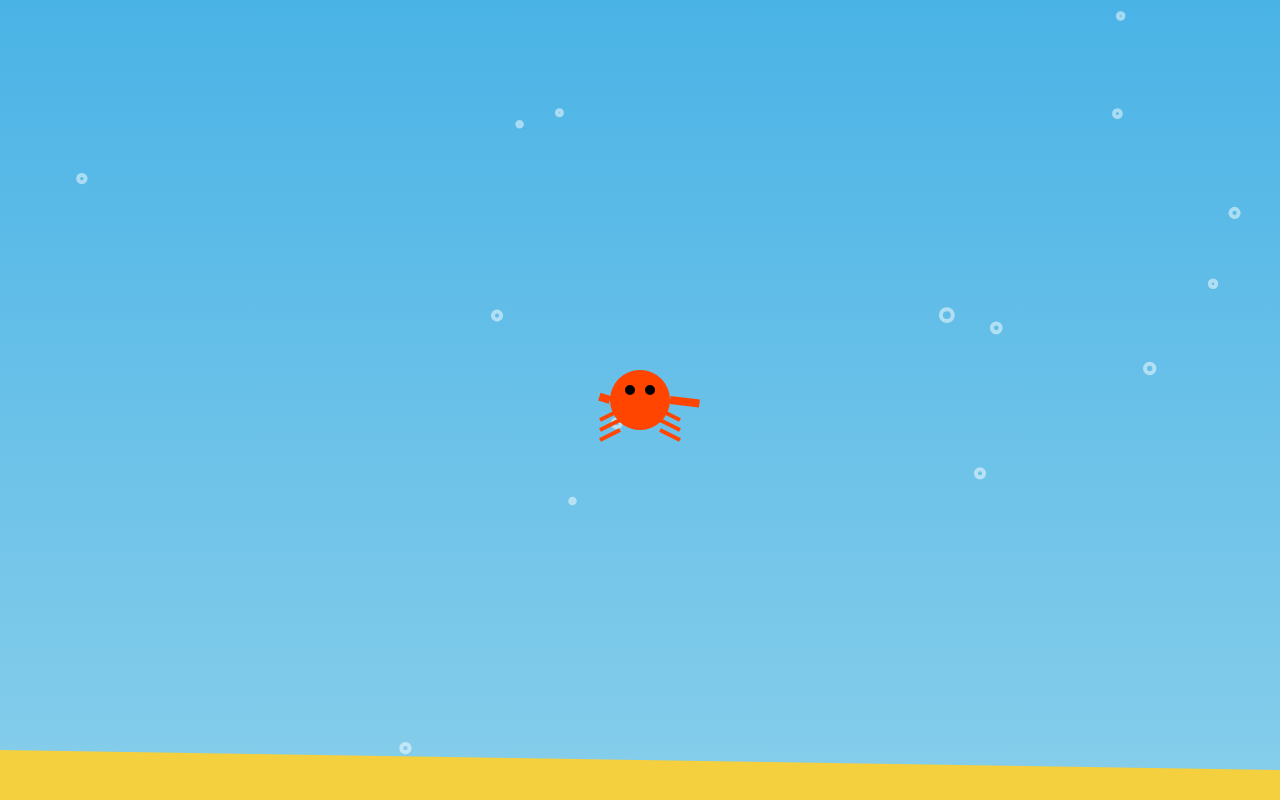
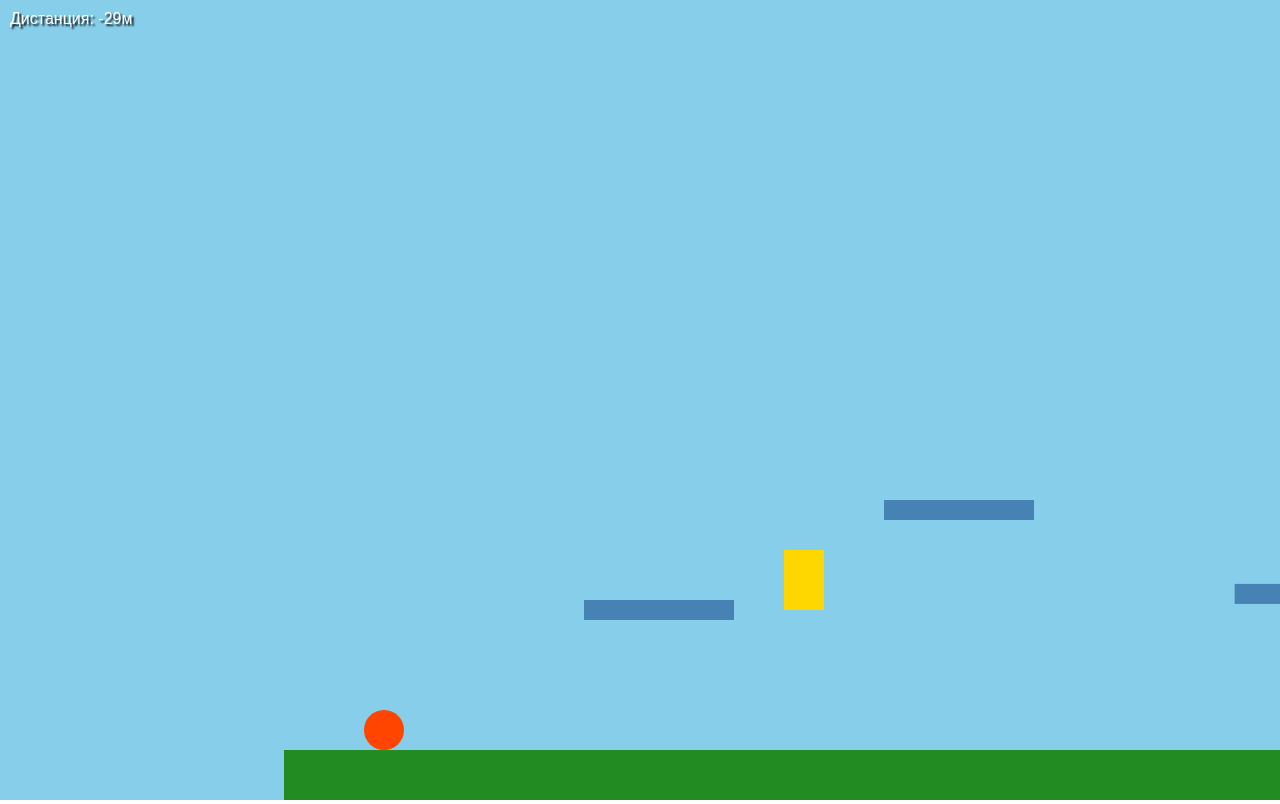
Before and after one commit to WtFNickNameLoL/dancing-crab, a plain HTML site: page index.html in a window 1280 px wide. Drawn offline with Linux system fonts and the light colour scheme.

Commit message:
Update index.html

```diff
--- a/index.html
+++ b/index.html
@@ -1,208 +1,240 @@
 <!DOCTYPE html>
 <html>
 <head>
-    <title>Dancing Crab</title>
-    <meta name="viewport" content="width=device-width, initial-scale=1.0, user-scalable=no">
+    <title>Ball Adventure</title>
     <style>
-        body { margin: 0; overflow: hidden; touch-action: none; }
-        canvas {
-            width: 100vw;
-            height: 100vh;
-            background: linear-gradient(#4AB3E6, #87CEEB);
+        body {
+            margin: 0;
+            overflow: hidden;
+            font-family: Arial;
+        }
+        #gameCanvas {
+            background: #87CEEB;
+        }
+        #hud {
+            position: fixed;
+            top: 10px;
+            left: 10px;
+            color: white;
+            text-shadow: 2px 2px 2px black;
         }
     </style>
 </head>
 <body>
-    <canvas id="crabCanvas"></canvas>
+    <div id="hud">Дистанция: <span id="distance">0</span>м</div>
+    <canvas id="gameCanvas"></canvas>
+
+    <!-- Аудио элементы -->
+    <audio id="bgMusic" loop>
+        <source src="https://cdn.pixabay.com/download/audio/2022/02/22/audio_6e5d2d6728.mp3" type="audio/mpeg">
+    </audio>
+    <audio id="jumpSound" src="https://cdn.pixabay.com/download/audio/2021/08/04/audio_3d3555d530.mp3"></audio>
+
     <script>
-        const canvas = document.getElementById('crabCanvas');
+        const canvas = document.getElementById('gameCanvas');
         const ctx = canvas.getContext('2d');
+        canvas.width = window.innerWidth;
+        canvas.height = window.innerHeight;
 
-        function resizeCanvas() {
-            canvas.width = window.innerWidth;
-            canvas.height = window.innerHeight;
+        // Система состояний игры
+        const GameState = {
+            current: 'playing',
+            lastCheckpoint: { x: 100, y: canvas.height - 150 },
+            distance: 0,
+            difficulty: 1
+        };
+
+        // Игровые объекты
+        const ball = {
+            x: 100,
+            y: canvas.height - 150,
+            radius: 20,
+            color: '#FF4500',
+            velocityX: 0,
+            velocityY: 0,
+            jumpForce: -18,
+            canJump: true
+        };
+
+        let platforms = [];
+        let obstacles = [];
+        let checkpoints = [];
+
+        // Инициализация
+        function initGame() {
+            platforms = [
+                {x: 0, y: canvas.height - 50, width: canvas.width, height: 50, type: 'ground'},
+                {x: 300, y: canvas.height - 200, width: 150, height: 20, type: 'normal'},
+                {x: 600, y: canvas.height - 300, width: 150, height: 20, type: 'normal'}
+            ];
+
+            obstacles = [];
+            checkpoints = [];
+            generateCheckpoint(500);
+
+            document.getElementById('bgMusic').play();
         }
-        resizeCanvas();
-        window.addEventListener('resize', resizeCanvas);
 
-        let x = canvas.width / 2;
-        let y = canvas.height / 2; // Теперь краб по центру
-        let direction = 1;
-        let clawAngle = 0;
-        let clawSpeed = 0.05;
-        let isBeingCaptured = false;
-        let tentacleY = canvas.height;
-        let captureProgress = 0;
+        // Генерация чекпоинтов
+        function generateCheckpoint(x) {
+            checkpoints.push({
+                x: x,
+                y: canvas.height - 250,
+                width: 40,
+                height: 60,
+                activated: false
+            });
+        }
 
-        // Щупальце
-        class Tentacle {
-            constructor() {
-                this.segments = 10;
-                this.points = Array(this.segments).fill().map(() => ({x: 0, y: 0}));
-                this.angle = 0;
+        // Физика и управление
+        const physics = {
+            gravity: 0.7,
+            friction: 0.85,
+            moveSpeed: 8,
+            cameraOffset: 0,
+            maxDifficulty: 5
+        };
+
+        // Обработка ввода
+        const keys = {};
+        window.addEventListener('keydown', e => {
+            keys[e.key] = true;
+            if (e.code === 'Space' && ball.canJump && GameState.current === 'playing') {
+                ball.velocityY = ball.jumpForce * (1 - GameState.difficulty*0.05);
+                document.getElementById('jumpSound').play();
+                ball.canJump = false;
+            }
+        });
+        window.addEventListener('keyup', e => keys[e.key] = false);
+
+        // Основной цикл
+        function update() {
+            if(GameState.current !== 'playing') return;
+
+            // Движение
+            ball.velocityX = keys['ArrowLeft'] ? -physics.moveSpeed :
+                            keys['ArrowRight'] ? physics.moveSpeed : 0;
+
+            // Физика
+            ball.velocityY += physics.gravity * GameState.difficulty;
+            ball.x += ball.velocityX;
+            ball.y += ball.velocityY;
+
+            // Проверка смерти
+            if(ball.y > canvas.height + 100) {
+                GameState.current = 'dead';
+                setTimeout(() => {
+                    ball.x = GameState.lastCheckpoint.x;
+                    ball.y = GameState.lastCheckpoint.y;
+                    GameState.current = 'playing';
+                }, 1000);
+                return;
             }
 
-            update(targetX, targetY) {
-                const amplitude = 20;
-                const frequency = 0.1;
+            // Коллизии с платформами
+            checkCollisions();
+            updateCamera();
+            updateDifficulty();
+            generateWorld();
+        }
 
-                this.points.forEach((point, i) => {
-                    const t = Date.now() * 0.001 + i;
-                    point.x = targetX + Math.sin(t * frequency) * amplitude;
-                    point.y = targetY - i * 30;
-                });
-            }
+        function draw() {
+            ctx.clearRect(0, 0, canvas.width, canvas.height);
 
-            draw() {
-                ctx.strokeStyle = '#800080';
-                ctx.lineWidth = 15;
-                ctx.beginPath();
-                ctx.moveTo(this.points[0].x, this.points[0].y);
+            // Рисование мира
+            ctx.save();
+            ctx.translate(-physics.cameraOffset, 0);
 
-                for(let i = 1; i < this.points.length; i++) {
-                    ctx.lineTo(this.points[i].x, this.points[i].y);
+            // Платформы
+            platforms.forEach(p => {
+                ctx.fillStyle = p.type === 'ground' ? '#228B22' : '#4682B4';
+                ctx.fillRect(p.x, p.y, p.width, p.height);
+            });
+
+            // Чекпоинты
+            checkpoints.forEach(cp => {
+                ctx.fillStyle = cp.activated ? '#32CD32' : '#FFD700';
+                ctx.fillRect(cp.x, cp.y, cp.width, cp.height);
+            });
+
+            // Шарик
+            ctx.beginPath();
+            ctx.arc(ball.x, ball.y, ball.radius, 0, Math.PI*2);
+            ctx.fillStyle = ball.color;
+            ctx.fill();
+
+            ctx.restore();
+
+            // HUD
+            document.getElementById('distance').textContent =
+                Math.floor(GameState.distance / 10);
+        }
+
+        // Вспомогательные функции
+        function checkCollisions() {
+            ball.canJump = false;
+
+            platforms.forEach(p => {
+                if(checkCollision(p)) {
+                    ball.velocityY = 0;
+                    ball.y = p.y - ball.radius;
+                    ball.canJump = true;
                 }
+            });
 
-                ctx.stroke();
+            checkpoints.forEach(cp => {
+                if(!cp.activated && checkCollision(cp)) {
+                    cp.activated = true;
+                    GameState.lastCheckpoint = {x: cp.x + 20, y: cp.y - 50};
+                }
+            });
+        }
+
+        function checkCollision(obj) {
+            return ball.x + ball.radius > obj.x &&
+                   ball.x - ball.radius < obj.x + obj.width &&
+                   ball.y + ball.radius > obj.y &&
+                   ball.y - ball.radius < obj.y + obj.height;
+        }
+
+        function updateCamera() {
+            physics.cameraOffset = ball.x - canvas.width * 0.3;
+            GameState.distance = physics.cameraOffset;
+        }
+
+        function updateDifficulty() {
+            GameState.difficulty = 1 + Math.floor(GameState.distance / 3000);
+            if(GameState.difficulty > physics.maxDifficulty) {
+                GameState.difficulty = physics.maxDifficulty;
             }
         }
 
-        const leftTentacle = new Tentacle();
-        const rightTentacle = new Tentacle();
+        function generateWorld() {
+            // Генерация новых платформ и чекпоинтов
+            if(platforms[platforms.length-1].x < physics.cameraOffset + canvas.width + 500) {
+                const lastX = platforms[platforms.length-1].x;
+                platforms.push({
+                    x: lastX + 300 + Math.random() * 200,
+                    y: canvas.height - (100 + Math.random() * 300),
+                    width: 150 + Math.random() * 100,
+                    height: 20,
+                    type: 'normal'
+                });
 
-        class Bubble {
-            constructor() {
-                this.reset();
-            }
-
-            reset() {
-                this.x = Math.random() * canvas.width;
-                this.y = canvas.height + 10;
-                this.speed = 1 + Math.random() * 2;
-                this.radius = 2 + Math.random() * 4;
-            }
-
-            update() {
-                this.y -= this.speed;
-                if (this.y < -10) this.reset();
-            }
-
-            draw() {
-                ctx.beginPath();
-                ctx.arc(this.x, this.y, this.radius, 0, Math.PI * 2);
-                ctx.strokeStyle = 'rgba(255, 255, 255, 0.5)';
-                ctx.stroke();
+                if(Math.random() > 0.7) {
+                    generateCheckpoint(lastX + 400);
+                }
             }
         }
 
-        const bubbles = Array.from({length: 20}, () => new Bubble());
-
-        function drawCrab(x, y, clawAngle) {
-            ctx.fillStyle = '#FF4500';
-            ctx.beginPath();
-            ctx.arc(x, y, 30, 0, Math.PI * 2);
-            ctx.fill();
-
-            ctx.fillStyle = 'black';
-            ctx.beginPath();
-            ctx.arc(x - 10, y - 10, 5, 0, Math.PI * 2);
-            ctx.arc(x + 10, y - 10, 5, 0, Math.PI * 2);
-            ctx.fill();
-
-            ctx.strokeStyle = '#FF4500';
-            ctx.lineWidth = 8;
-            ctx.beginPath();
-            ctx.moveTo(x - 30, y);
-            ctx.lineTo(x - 50 + Math.cos(clawAngle) * 10, y + Math.sin(clawAngle) * 10);
-            ctx.moveTo(x + 30, y);
-            ctx.lineTo(x + 50 + Math.cos(-clawAngle) * 10, y + Math.sin(-clawAngle) * 10);
-            ctx.stroke();
-
-            ctx.lineWidth = 4;
-            for(let i = 0; i < 3; i++) {
-                ctx.beginPath();
-                ctx.moveTo(x - 20, y + 10 + i * 10);
-                ctx.lineTo(x - 40, y + 20 + i * 10);
-                ctx.moveTo(x + 20, y + 10 + i * 10);
-                ctx.lineTo(x + 40, y + 20 + i * 10);
-                ctx.stroke();
-            }
+        // Запуск игры
+        initGame();
+        function gameLoop() {
+            update();
+            draw();
+            requestAnimationFrame(gameLoop);
         }
-
-        function drawSand() {
-            ctx.fillStyle = '#F4D03F';
-            ctx.beginPath();
-            ctx.moveTo(0, canvas.height - 50);
-            ctx.lineTo(canvas.width, canvas.height - 30);
-            ctx.lineTo(canvas.width, canvas.height);
-            ctx.lineTo(0, canvas.height);
-            ctx.closePath();
-            ctx.fill();
-        }
-
-        let touchStartX = 0;
-
-        canvas.addEventListener('touchstart', (e) => {
-            touchStartX = e.touches[0].clientX;
-        });
-
-        canvas.addEventListener('touchmove', (e) => {
-            e.preventDefault();
-            const touchX = e.touches[0].clientX;
-            const diff = touchX - touchStartX;
-
-            if (!isBeingCaptured) {
-                x += diff / 5;
-                if(x < 50) startCapture();
-                if(x > canvas.width - 50) x = canvas.width - 50;
-            }
-
-            touchStartX = touchX;
-        });
-
-        function startCapture() {
-            if (!isBeingCaptured) {
-                isBeingCaptured = true;
-                captureProgress = 0;
-            }
-        }
-
-        function animate() {
-            ctx.clearRect(0, 0, canvas.width, canvas.height);
-
-            bubbles.forEach(bubble => {
-                bubble.update();
-                bubble.draw();
-            });
-
-            drawSand();
-
-            if (isBeingCaptured) {
-                captureProgress += 0.02;
-                y += 3;
-                x = Math.max(50, x - 1);
-
-                leftTentacle.update(x - 20, y);
-                rightTentacle.update(x + 20, y);
-
-                leftTentacle.draw();
-                rightTentacle.draw();
-
-                if (y > canvas.height + 50) {
-                    isBeingCaptured = false;
-                    y = canvas.height / 2;
-                    x = canvas.width / 2;
-                }
-            }
-
-            clawAngle += clawSpeed;
-            if(Math.abs(clawAngle) > 0.3) clawSpeed *= -1;
-
-            drawCrab(x, y, clawAngle);
-            requestAnimationFrame(animate);
-        }
-
-        animate();
+        gameLoop();
     </script>
 </body>
 </html>
```
